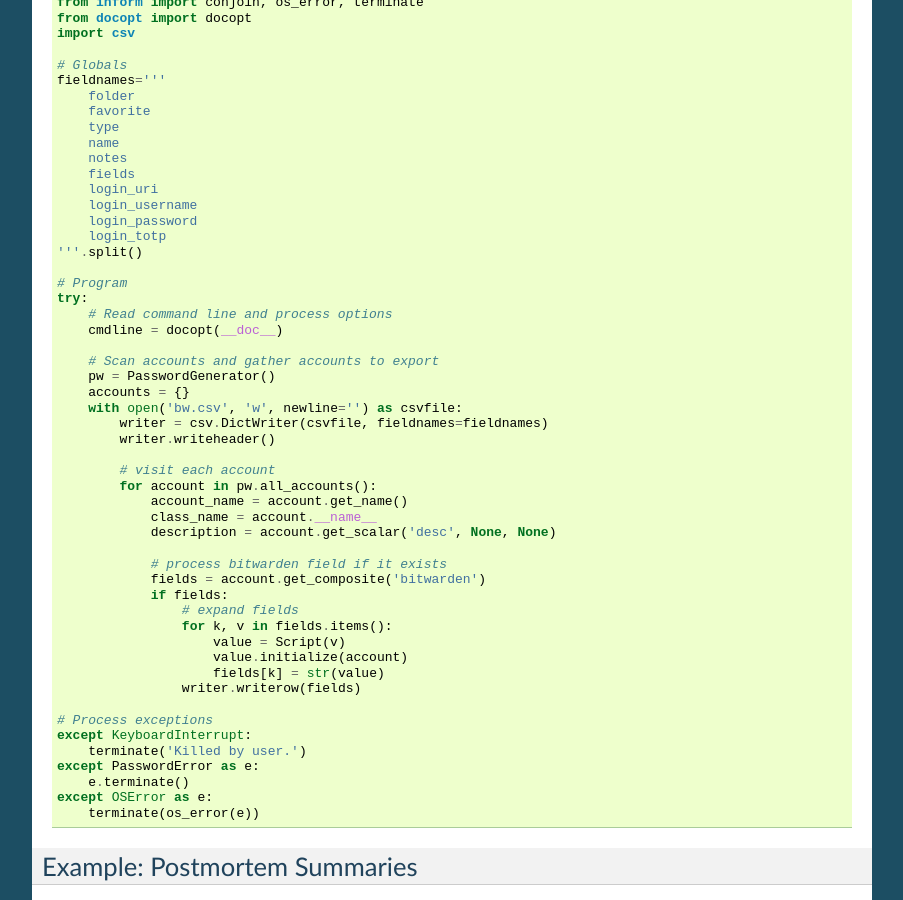
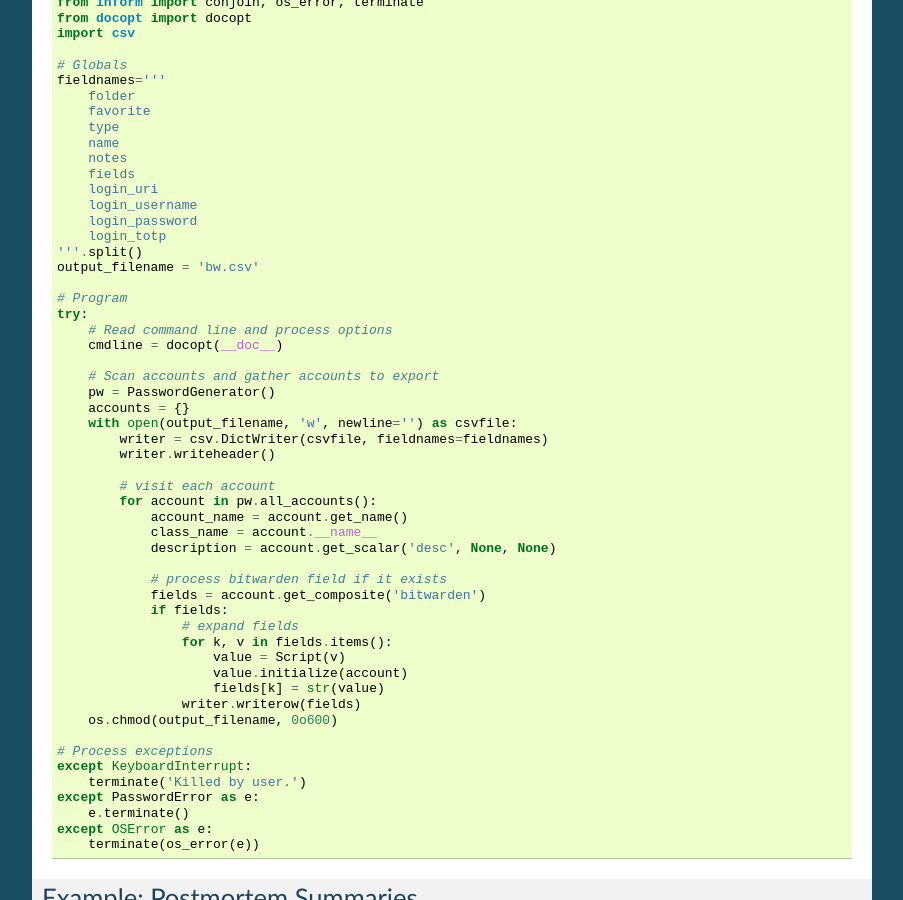
Before and after one commit to KenKundert/avendesora, a Sphinx documentation site: the page built from doc/api.rst, in a window 1280 px wide and 900 px high, scrolled down 4168 px. Shown: the whole window, without its empty margins (198-1101 px from the left). Built offline with Sphinx 7.4.7, drawn with Linux system fonts in a browser that asks for light colours.

Commit message:
Improve security of bw-export script.

```diff
--- a/doc/api.rst
+++ b/doc/api.rst
@@ -295,6 +295,7 @@ can be found on Github.
         login_password
         login_totp
     '''.split()
+    output_filename = 'bw.csv'
 
     # Program
     try:
@@ -304,7 +305,7 @@ can be found on Github.
         # Scan accounts and gather accounts to export
         pw = PasswordGenerator()
         accounts = {}
-        with open('bw.csv', 'w', newline='') as csvfile:
+        with open(output_filename, 'w', newline='') as csvfile:
             writer = csv.DictWriter(csvfile, fieldnames=fieldnames)
             writer.writeheader()
 
@@ -323,6 +324,7 @@ can be found on Github.
                         value.initialize(account)
                         fields[k] = str(value)
                     writer.writerow(fields)
+        os.chmod(output_filename, 0o600)
 
     # Process exceptions
     except KeyboardInterrupt:
```
